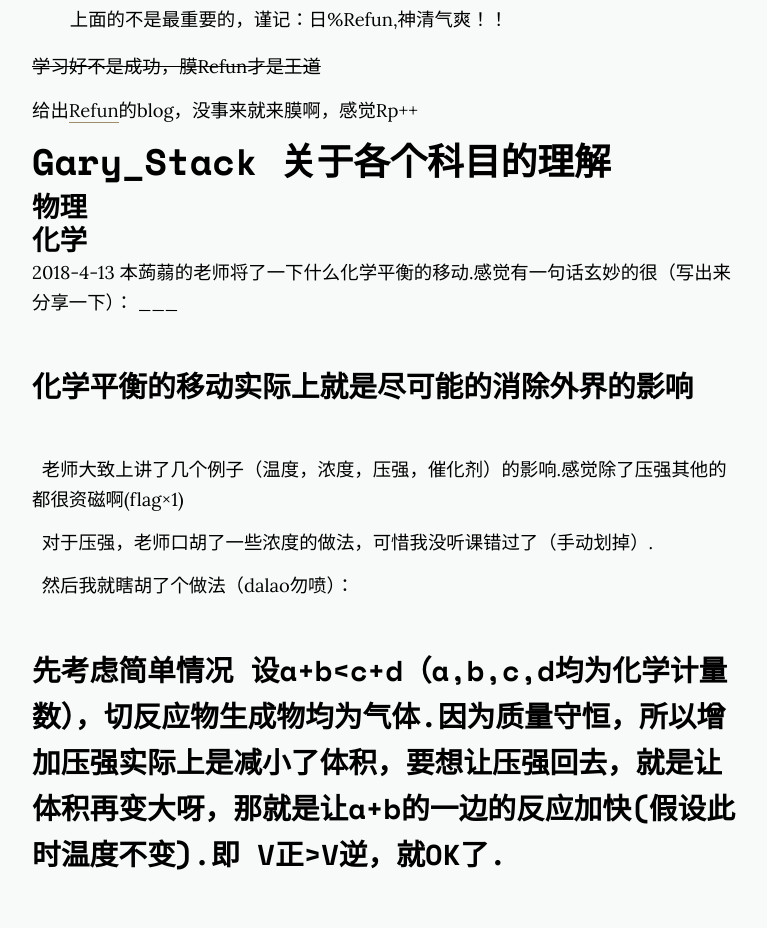
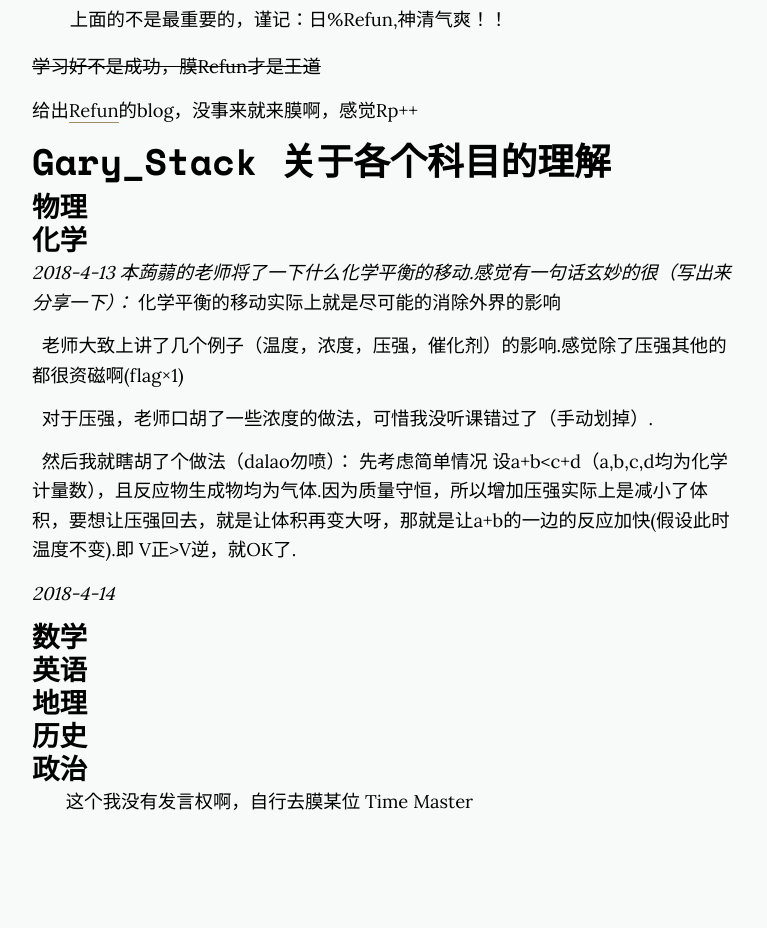
Before and after one commit to GaryStack/project-lambda.github.io, a Jekyll site: the page built from _posts/2018-4-2-文化课相关.markdown, in a window 1280 px wide and 1400 px high, scrolled down 1238 px. Shown: the top 928 px of the window, without its empty margins (256-1023 px from the left). Built offline with Jekyll 4.4.1, drawn with Linux system fonts in a browser that asks for light colours; nearby versions of some CDN libraries; some of the changed lines change nothing that is shown; grey boxes are pictures that could not be loaded.

Commit message:
Update 2018-4-2-文化课相关.markdown

```diff
--- a/_posts/2018-4-2-文化课相关.markdown
+++ b/_posts/2018-4-2-文化课相关.markdown
@@ -42,18 +42,17 @@
 
 ### 化学
 
-2018-4-13 本蒟蒻的老师将了一下什么化学平衡的移动.感觉有一句话玄妙的很（写出来分享一下）：
-___
->化学平衡的移动实际上就是尽可能的消除外界的影响
+*2018-4-13 本蒟蒻的老师将了一下什么化学平衡的移动.感觉有一句话玄妙的很（写出来分享一下）：*
+化学平衡的移动实际上就是尽可能的消除外界的影响
 
-   老师大致上讲了几个例子（温度，浓度，压强，催化剂）的影响.感觉除了压强其他的都很资磁啊(flag×1)
+      老师大致上讲了几个例子（温度，浓度，压强，催化剂）的影响.感觉除了压强其他的都很资磁啊(flag×1)
 
-   对于压强，老师口胡了一些浓度的做法，可惜我没听课错过了（手动划掉）.
+      对于压强，老师口胡了一些浓度的做法，可惜我没听课错过了（手动划掉）.
 
    然后我就瞎胡了个做法（dalao勿喷）：
->先考虑简单情况 设a+b<c+d（a,b,c,d均为化学计量数），切反应物生成物均为气体.因为质量守恒，所以增加压强实际上是减小了体积，要想让压强回去，就是让体积再变大呀，那就是让a+b的一边的反应加快(假设此时温度不变).即 V正>V逆，就OK了.
+先考虑简单情况 设a+b<c+d（a,b,c,d均为化学计量数），且反应物生成物均为气体.因为质量守恒，所以增加压强实际上是减小了体积，要想让压强回去，就是让体积再变大呀，那就是让a+b的一边的反应加快(假设此时温度不变).即 V正>V逆，就OK了.
 
-2018-4-14
+*2018-4-14*
 
 ### 数学
 
@@ -66,7 +65,3 @@
 ### 政治
 
         这个我没有发言权啊，自行去膜某位 Time Master
-
-
-
->测验
```
